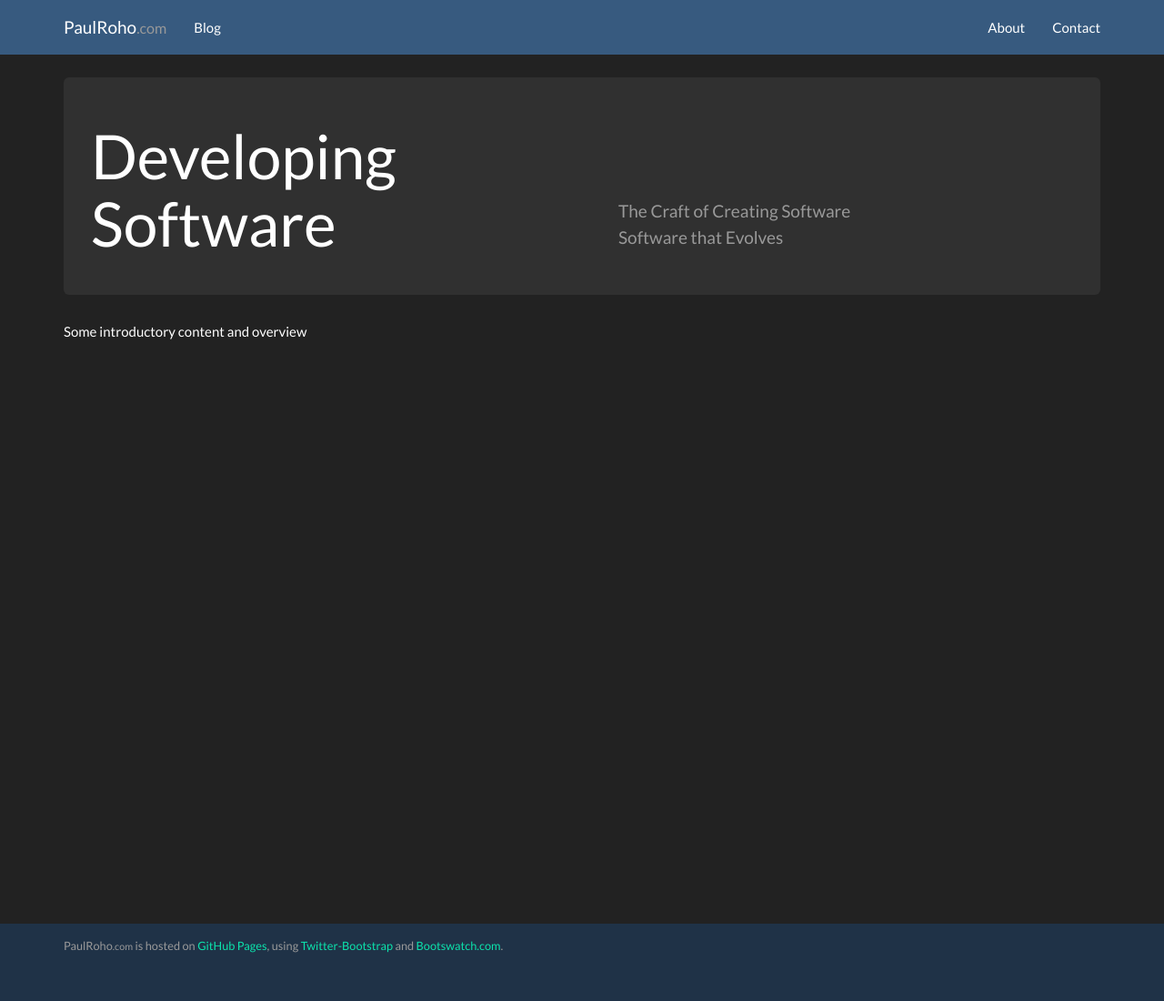
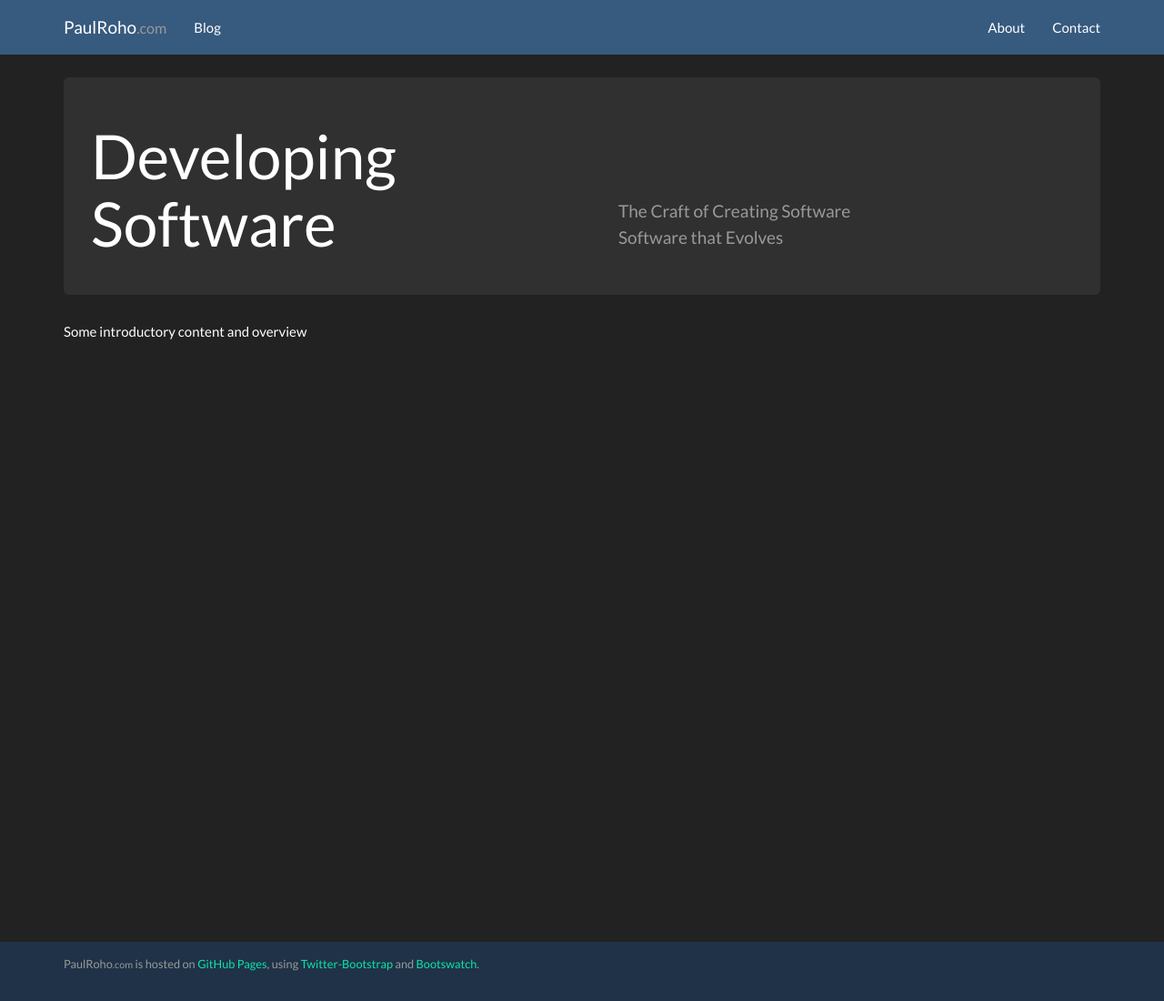
Before and after one commit to paulroho/paulroho.github.io, a Jekyll site: the page built from index.html, in a window 1280 px wide and 1100 px high. Shown: the whole window at 91% size. Built offline with Jekyll 4.4.1, drawn with Linux system fonts in a browser that asks for light colours; nearby versions of some CDN libraries.

Commit message:
minor footer fix

```diff
--- a/_layouts/blog.html
+++ b/_layouts/blog.html
@@ -58,7 +58,7 @@
 
 	<div id="footer">
       <div class="container">
-        <p class="text-muted small">{{ site.urlhtml }} is hosted on <a href="http://pages.github.io">GitHub Pages</a>, using <a href="http://getbootstrap.com">Twitter-Bootstrap</a> and <a href="http://bootswatch.com/">Bootswatch.com</a>.</p>
+        <p class="text-muted small">{{ site.urlhtml }} is hosted on <a href="http://pages.github.io">GitHub Pages</a>, using <a href="http://getbootstrap.com">Twitter-Bootstrap</a> and <a href="http://bootswatch.com/">Bootswatch</a>.</p>
       </div>
     </div>
 
--- a/_layouts/default.html
+++ b/_layouts/default.html
@@ -58,7 +58,7 @@
 
 	<div id="footer">
       <div class="container">
-        <p class="text-muted small">{{ site.urlhtml }} is hosted on <a href="http://pages.github.io">GitHub Pages</a>, using <a href="http://getbootstrap.com">Twitter-Bootstrap</a> and <a href="http://bootswatch.com/">Bootswatch.com</a>.</p>
+        <p class="text-muted small">{{ site.urlhtml }} is hosted on <a href="http://pages.github.io">GitHub Pages</a>, using <a href="http://getbootstrap.com">Twitter-Bootstrap</a> and <a href="http://bootswatch.com/">Bootswatch</a>.</p>
       </div>
     </div>
 
--- a/stylesheets/paulroho.css
+++ b/stylesheets/paulroho.css
@@ -12,14 +12,14 @@ html {
 }
 body {
   /* Margin bottom by footer height plus some extra space */
-  margin-bottom: 100px;
+  margin-bottom: 80px;
 }
 #footer {
   position: absolute;
   bottom: 0;
   width: 100%;
   /* Set the fixed height of the footer here */
-  height: 85px;
+  height: 65px;
   background-color: #1F3247;
 }
     #footer > .container .text-muted {
```
